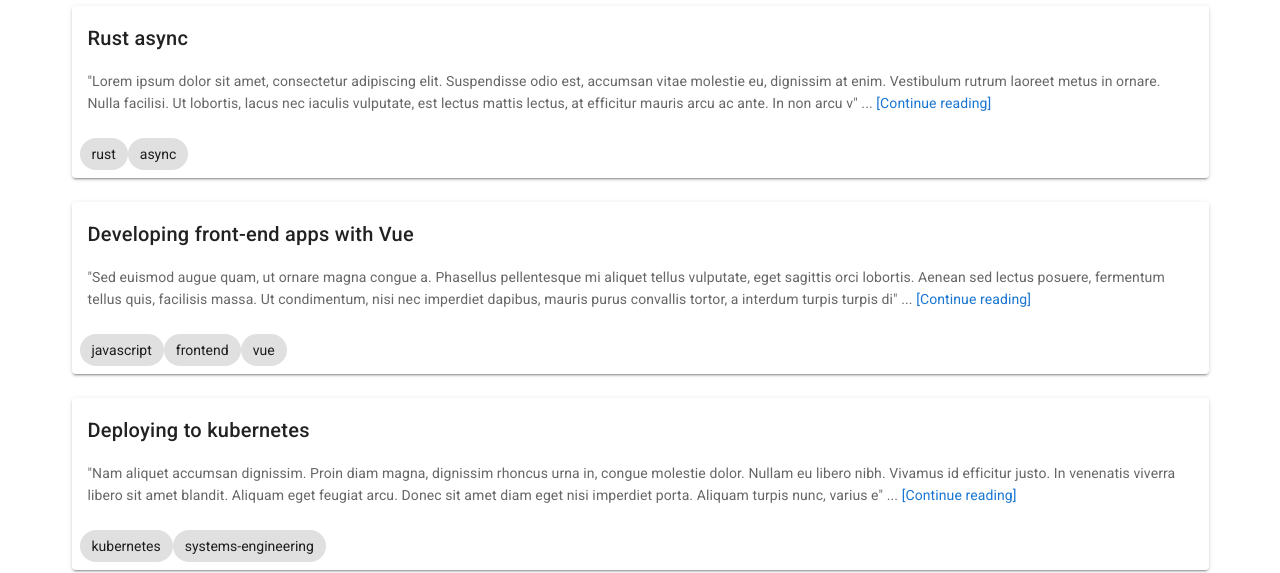
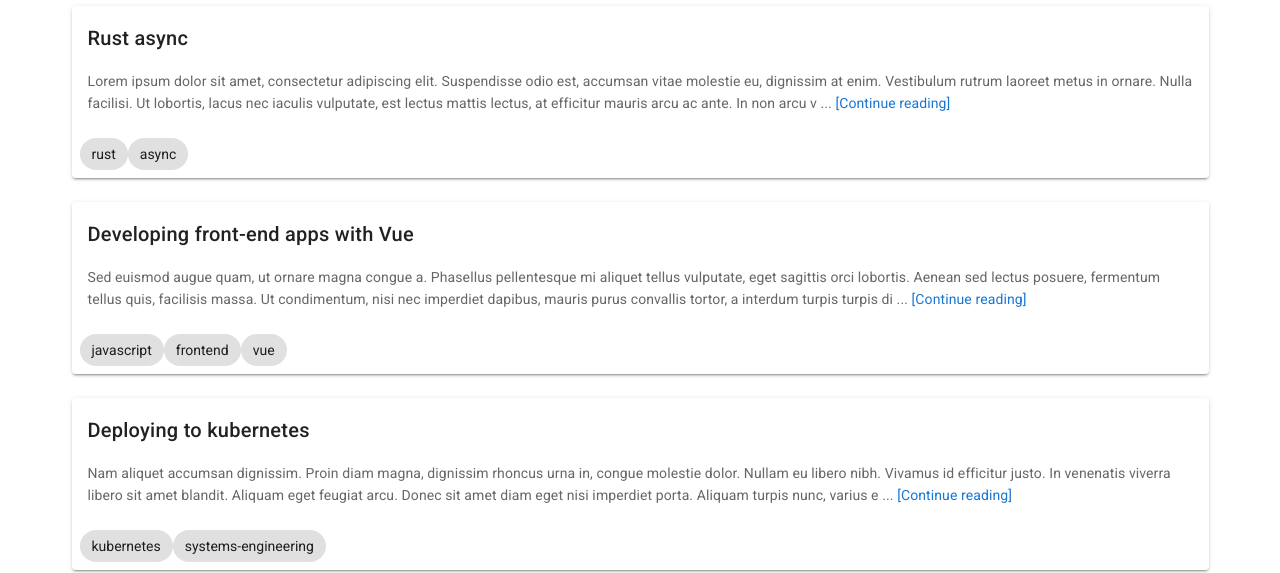
Before and after one commit to PI-Victor/blog, a Vue app: page /#/home in a window 1280 px wide. Shown: the part 242-815 px from the top of the page. Built offline with nearby package versions, Linux system fonts and the light colour scheme.

Commit message:
fix: component import.
Signed-off-by: Victor Palade <victor.palade@dectris.com>

```diff
--- a/src/components/Preview.Vue
+++ b/src/components/Preview.vue
@@ -3,7 +3,7 @@
     <v-card>
       <v-card-title>{{ post.meta.title }}</v-card-title>
       <v-card-text>
-        "{{ previewText(post.content) }}"
+        {{ previewText(post.content) }}
         ...
         <a to="/post">[Continue reading]</a>
       </v-card-text>
--- a/src/views/Home.vue
+++ b/src/views/Home.vue
@@ -11,7 +11,7 @@
 
 <script>
 import { mapGetters } from "vuex";
-import Preview from "@/components/Preview.vue";
+import Preview from "@/components/Preview";
 
 export default {
   name: "home",
```
